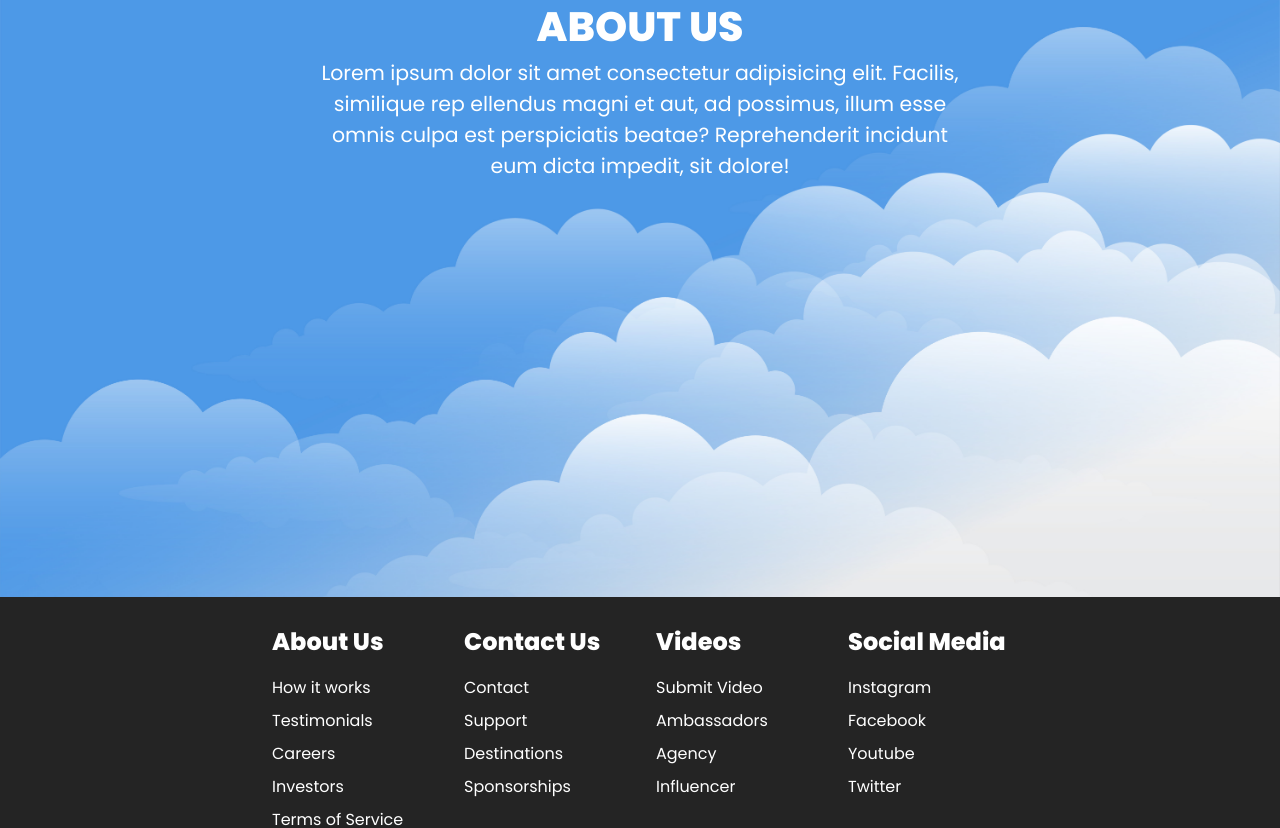
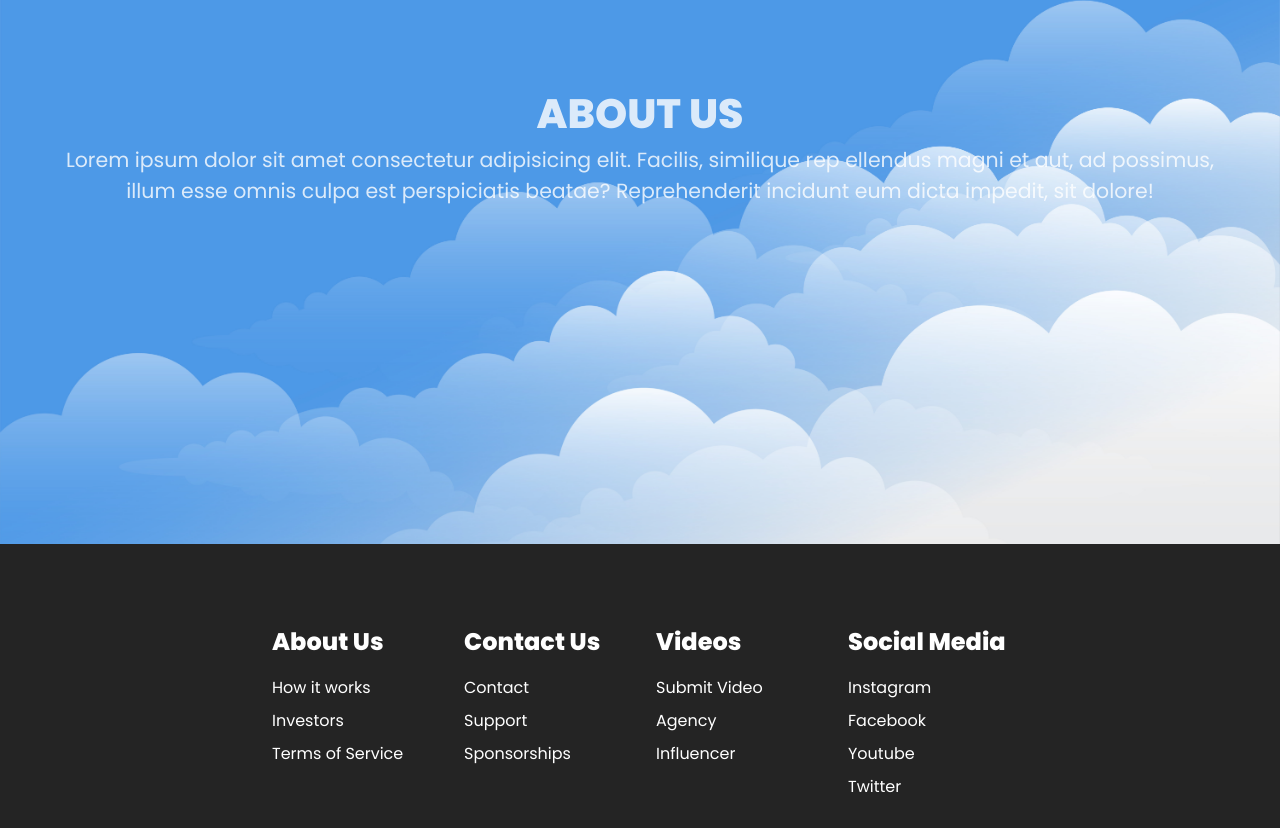
Before and after one commit to KirilsLusnickis/final-project, a React (Create React App) app in the folder FRONTEND/: page / in a window 1280 px wide. Shown: the part 336-1164 px from the top of the page. Built offline with nearby package versions, Linux system fonts and the light colour scheme.

Commit message:
final changes on mainpage

```diff
--- a/FRONTEND/src/Components/footer/footer.js
+++ b/FRONTEND/src/Components/footer/footer.js
@@ -10,8 +10,6 @@ function Footer() {
           <div class="footer-link-items">
             <h2>About Us</h2>
             <Link to="/sign-up">How it works</Link>
-            <Link to="/">Testimonials</Link>
-            <Link to="/">Careers</Link>
             <Link to="/">Investors</Link>
             <Link to="/">Terms of Service</Link>
           </div>
@@ -19,7 +17,6 @@ function Footer() {
             <h2>Contact Us</h2>
             <Link to="/">Contact</Link>
             <Link to="/">Support</Link>
-            <Link to="/">Destinations</Link>
             <Link to="/">Sponsorships</Link>
           </div>
         </div>
@@ -27,7 +24,6 @@ function Footer() {
           <div class="footer-link-items">
             <h2>Videos</h2>
             <Link to="/">Submit Video</Link>
-            <Link to="/">Ambassadors</Link>
             <Link to="/">Agency</Link>
             <Link to="/">Influencer</Link>
           </div>
@@ -44,11 +40,11 @@ function Footer() {
         <div class="social-media-wrap">
           <div class="footer-logo">
             <Link to="/" className="social-logo">
-              TRVL
-              <i class="fab fa-typo3" />
+              WEATHER
+              <i class="fa-solid fa-cloud" />
             </Link>
           </div>
-          <small class="website-rights">TRVL © 2020</small>
+          <small class="website-rights">WEATHER © 2020</small>
           <div class="social-icons">
             <Link
               class="social-icon-link facebook"
--- a/FRONTEND/src/Components/mainBody/MainBody.js
+++ b/FRONTEND/src/Components/mainBody/MainBody.js
@@ -6,7 +6,7 @@ const MainBody = () => {
   return (
     <div className="mainBody">
       <div className="mainBodyWrapper">
-        <img src="/images/mainBody-image.jpg"></img>
+        {/* <img src="/images/mainBody-image.jpg" className="background"></img> */}
         <div className="mainBodyContainer">
           <h1 className="mainBodyHeader">ABOUT US</h1>
           <p className="mainBodyText">
--- a/FRONTEND/src/Components/mainBody/mainBody.css
+++ b/FRONTEND/src/Components/mainBody/mainBody.css
@@ -1,4 +1,12 @@
 .mainBody {
+    background-image: url(../../../public/images/mainBody-image.jpg);
+    background-repeat: no-repeat;
+    background-position: center center;
+    background-attachment: fixed;
+    -webkit-background-size: cover;
+    -moz-background-size: cover;
+    -o-background-size: cover;
+    background-size: cover;
     height: 100vh;
     width: 100%;
     display: flex;
@@ -8,21 +16,35 @@
     position: relative;
 }
 
+
+
 img {
     max-width: 100%;
     height: auto;
   }
 
 .mainBodyWrapper {
-    position: relative;
-    text-align: center;
-    color: white;
+    display: flex;
+  flex-direction: column;
+  justify-content: center;
+  position: absolute;
+  top: 0;
+  z-index: 3;
+  height: 100%;
 }
 
 .mainBodyContainer {
-    position: absolute;
-    top: 40%;
-    left: 50%;
-    transform: translate(-50%, -50%);
-    font-size: 1.6vw;
+    max-width: 1200px;
+  margin: 0 auto;
+  width: 100%;
+  margin: 0;
+  color: #fff;
+  text-align: center;
+  opacity: 0.8;
+  cursor: default ;
+  font-size: 1.6vw;
 }
+
+.mainBodyText {
+    display: flex;
+}
```
